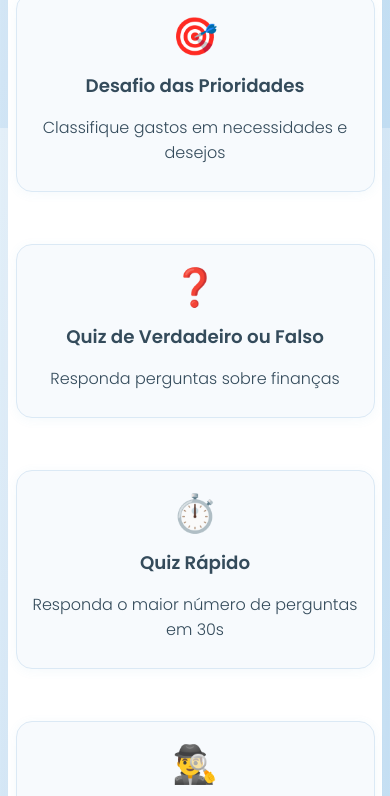
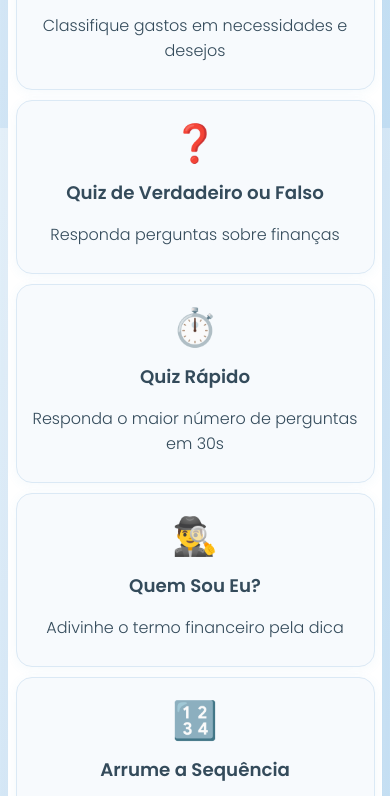
Before and after one commit to jabesferreira/educacao-financeira-site, a plain HTML site: page index.html in a window 390 px wide. Shown: the part 716-1512 px from the top of the page. Drawn offline with Linux system fonts and the light colour scheme.

Commit message:
style.css

```diff
--- a/style.css
+++ b/style.css
@@ -64,28 +64,17 @@ h3 {
   max-width: 900px;
 }
 .game-card {
-  margin: 0; /* Remove margin para evitar espaço extra vertical */
-}
-
-/* Responsivo: em telas pequenas, uma coluna só */
-@media (max-width: 700px) {
-  .game-grid {
-    grid-template-columns: 1fr;
-    gap: 16px 0;
-  }
-}
-.game-card {
   background: #f7fafd;
   border: 1.5px solid #dbe9f5;
   border-radius: 16px;
   padding: 24px 10px 20px 10px;
-  margin: 18px auto;
   text-align: center;
   cursor: pointer;
   transition: 0.18s;
   box-shadow: 0 2px 12px rgba(72,146,198,0.06);
-  min-width: 230px;
+  min-width: 0;
   max-width: 420px;
+  margin: 0; /* Remove o margin vertical */
   display: block;
 }
 .game-card:hover {
@@ -128,11 +117,36 @@ h3 {
 .nav-button:first-child {
   margin-right: auto;
 }
+@media (max-width: 700px) {
+  .game-grid {
+    grid-template-columns: 1fr;
+    gap: 16px 0;
+  }
+}
 @media (max-width: 600px) {
+  .container {
+    padding: 10px 2vw 10px 2vw;
+    border-radius: 10px;
+  }
   .nav-buttons {
-    flex-direction: row;
-    justify-content: space-between;
+    gap: 8px;
     margin-bottom: 12px;
+  }
+  h1 {
+    font-size: 1.25rem;
+  }
+  h2 {
+    font-size: 1rem;
+  }
+  .game-grid {
+    grid-template-columns: 1fr;
+    gap: 10px 0;
+  }
+  .game-card {
+    min-width: 90vw;
+    max-width: 98vw;
+    padding: 14px 3px 10px 3px;
+    font-size:1rem;
   }
 }
 .game-container {
@@ -149,6 +163,7 @@ h3 {
 .active {
   display: block;
 }
+/* Restante do seu CSS igual ao anterior */
 .info-box {
   display: flex;
   justify-content: center;
@@ -465,6 +480,10 @@ h3 {
   h2 {
     font-size: 1rem;
   }
+  .game-grid {
+    grid-template-columns: 1fr;
+    gap: 10px 0;
+  }
   .game-card {
     min-width: 90vw;
     max-width: 98vw;
```
